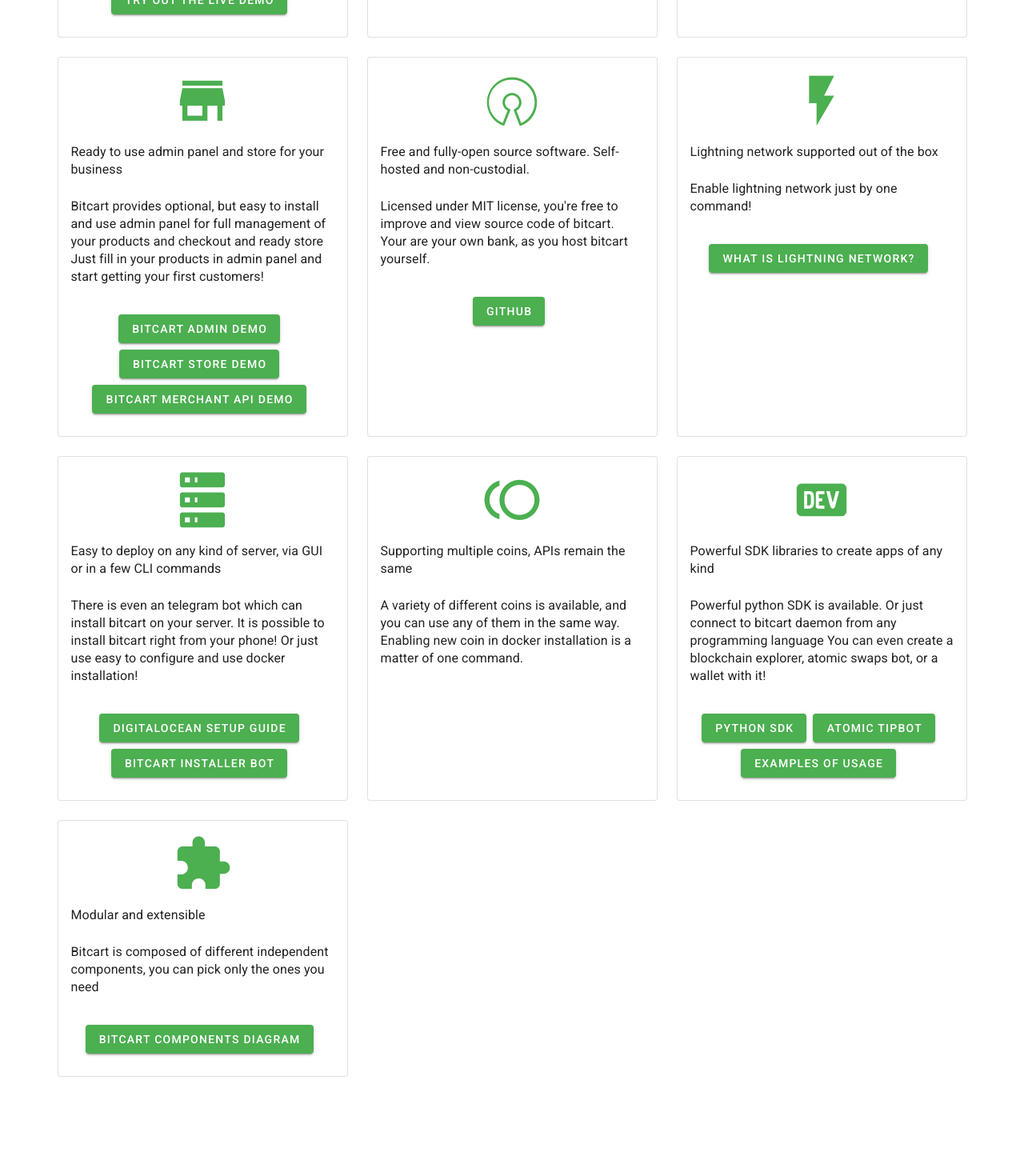
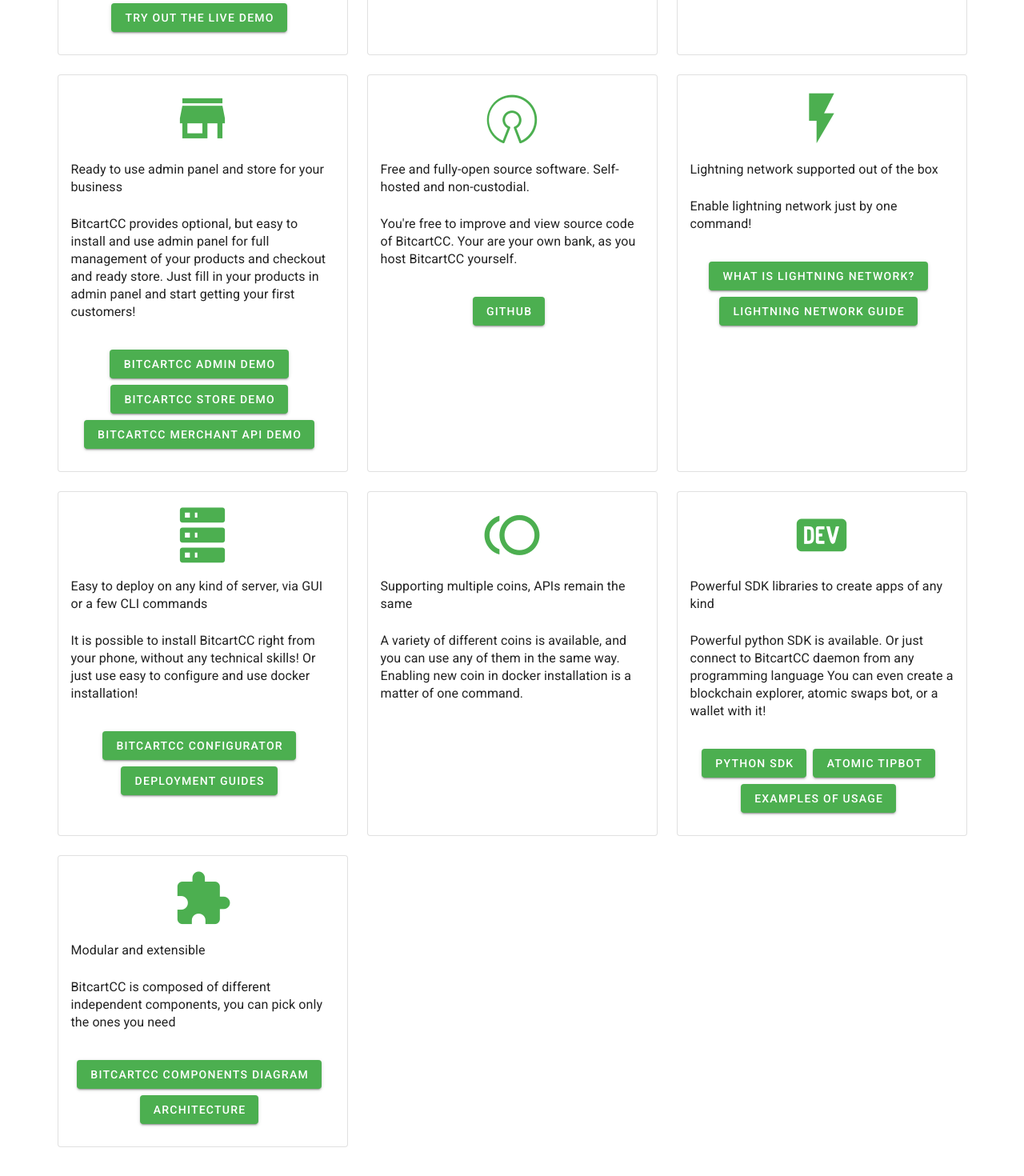
Before and after one commit to bitcart/bitcart-site, a Nuxt app: page / in a window 1280 px wide. Shown: the part 894-2364 px from the top of the page at 80% size. Built offline with nearby package versions, Linux system fonts and the light colour scheme.

Commit message:
Refresh some information

```diff
--- a/data/features.json
+++ b/data/features.json
@@ -1,7 +1,7 @@
 [
     {
         "text": "Receive or perform cryptocurrency payments as a business or an individual. No fees. No third-party.",
-        "moreText": "Bitcart is using electrum wallet you know and love. Your private key never leaves your PC.",
+        "moreText": "BitcartCC is using electrum wallet you know and love. Your private key never leaves your PC.",
         "icon": "mdi-currency-btc",
         "links": [
             {
@@ -12,36 +12,36 @@
     },
     {
         "text": "Fast, easy to use and secure",
-        "moreText": "Bitcart is written to be fast and light, working on any kind of servers, or at your home PC",
+        "moreText": "BitcartCC is written to be fast and light, working on any kind of servers, or at your home PC",
         "icon": "mdi-speedometer"
     },
     {
-        "text": "Your private keys are never required to use Bitcart",
+        "text": "Your private keys are never required to use BitcartCC",
         "moreText": "Your keys - your bitcoin!\nYou can use your public key, or just a set of addresses to watch for",
         "icon": "mdi-key"
     },
     {
         "text": "Ready to use admin panel and store for your business",
-        "moreText": "Bitcart provides optional, but easy to install and use admin panel for full management of your products and checkout and ready store\nJust fill in your products in admin panel and start getting your first customers!",
+        "moreText": "BitcartCC provides optional, but easy to install and use admin panel for full management of your products and checkout and ready store.\nJust fill in your products in admin panel and start getting your first customers!",
         "icon": "mdi-store",
         "links": [
             {
-                "text": "Bitcart admin demo",
+                "text": "BitcartCC admin demo",
                 "url": "https://admin.bitcartcc.com"
             },
             {
-                "text": "Bitcart store demo",
+                "text": "BitcartCC store demo",
                 "url": "https://store.bitcartcc.com"
             },
             {
-                "text": "Bitcart Merchant API demo",
+                "text": "BitcartCC Merchant API demo",
                 "url": "https://api.bitcartcc.com"
             }
         ]
     },
     {
         "text": "Free and fully-open source software. Self-hosted and non-custodial.",
-        "moreText": "Licensed under MIT license, you're free to improve and view source code of bitcart.\nYour are your own bank, as you host bitcart yourself.",
+        "moreText": "You're free to improve and view source code of BitcartCC.\nYour are your own bank, as you host BitcartCC yourself.",
         "icon": "mdi-open-source-initiative",
         "links": [
             {
@@ -58,21 +58,25 @@
             {
                 "text": "What is Lightning Network?",
                 "url": "https://lightning.network/"
+            },
+            {
+                "text": "Lightning network Guide",
+                "url": "https://docs.bitcartcc.com/guides/lightning"
             }
         ]
     },
     {
-        "text": "Easy to deploy on any kind of server, via GUI or in a few CLI commands",
-        "moreText": "There is even an telegram bot which can install bitcart on your server.\n It is possible to install bitcart right from your phone! Or just use easy to configure and use docker installation!",
+        "text": "Easy to deploy on any kind of server, via GUI or a few CLI commands",
+        "moreText": "It is possible to install BitcartCC right from your phone, without any technical skills! Or just use easy to configure and use docker installation!",
         "icon": "mdi-server",
         "links": [
             {
-                "text": "Digitalocean setup guide",
-                "url": "https://docs.bitcartcc.com/en/latest/tutorials/digitalocean-setup/tutorial.html"
+                "text": "BitcartCC Configurator",
+                "url": "https://configurator.bitcartcc.com"
             },
             {
-                "text": "Bitcart installer bot",
-                "url": "https://t.me/bitcartinstallerbot"
+                "text": "Deployment guides",
+                "url": "https://docs.bitcartcc.com/deployment/deployment"
             }
         ]
     },
@@ -83,7 +87,7 @@
     },
     {
         "text": "Powerful SDK libraries to create apps of any kind",
-        "moreText": "Powerful python SDK is available.\nOr just connect to bitcart daemon from any programming language\nYou can even create a blockchain explorer, atomic swaps bot, or a wallet with it!",
+        "moreText": "Powerful python SDK is available.\nOr just connect to BitcartCC daemon from any programming language\nYou can even create a blockchain explorer, atomic swaps bot, or a wallet with it!",
         "icon": "mdi-dev-to",
         "links": [
             {
@@ -102,12 +106,16 @@
     },
     {
         "text": "Modular and extensible",
-        "moreText": "Bitcart is composed of different independent components, you can pick only the ones you need",
+        "moreText": "BitcartCC is composed of different independent components, you can pick only the ones you need",
         "icon": "mdi-puzzle",
         "links": [
             {
-                "text": "Bitcart components diagram",
-                "url": "https://t.me/bitcartcc/236"
+                "text": "BitcartCC components diagram",
+                "url": "https://raw.githubusercontent.com/bitcartcc/bitcart-docs/master/.gitbook/assets/bitcartcc_structure.png"
+            },
+            {
+                "text": "Architecture",
+                "url": "https://docs.bitcartcc.com/development/architecture"
             }
         ]
     }
--- a/layouts/default.vue
+++ b/layouts/default.vue
@@ -91,7 +91,7 @@
         },
         {
           text: "Easy Launch",
-          to: "https://launch.bitcartcc.com",
+          to: "https://configurator.bitcartcc.com",
           external: true,
         },
       ],
```
